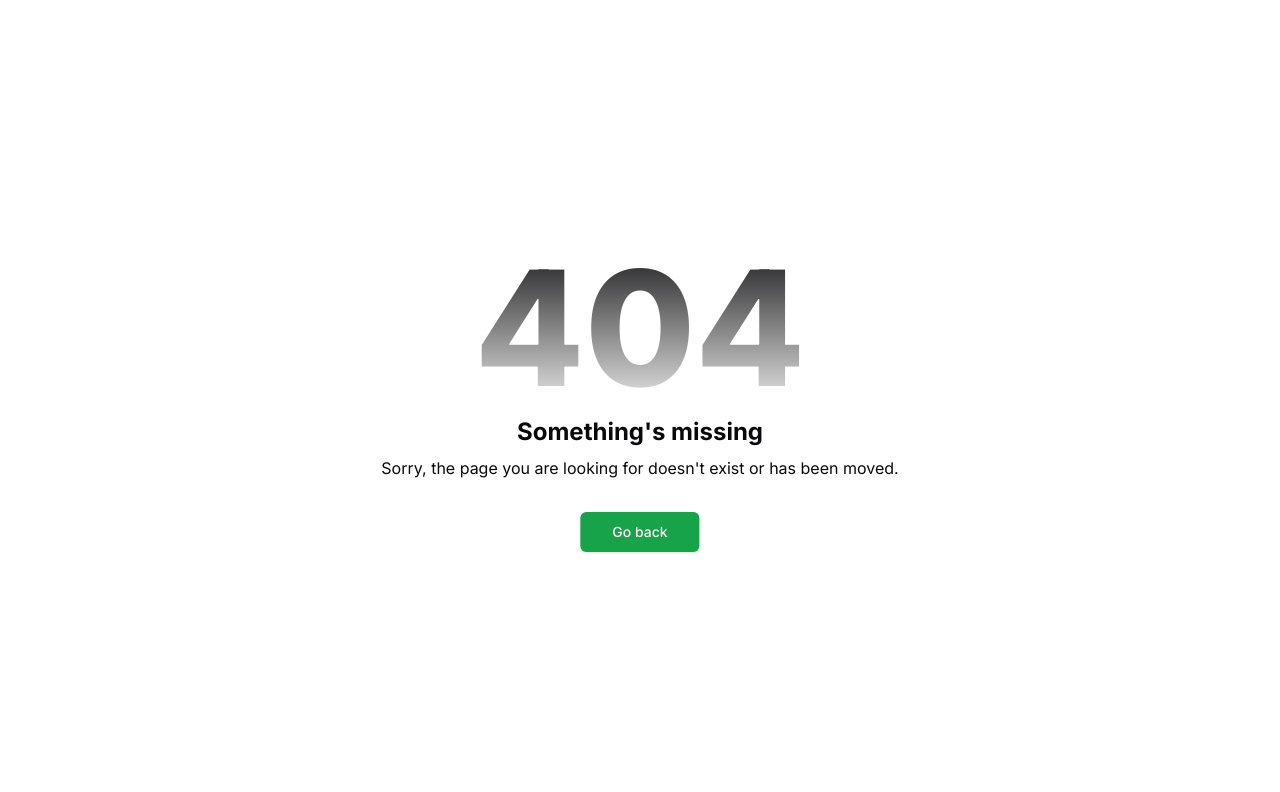
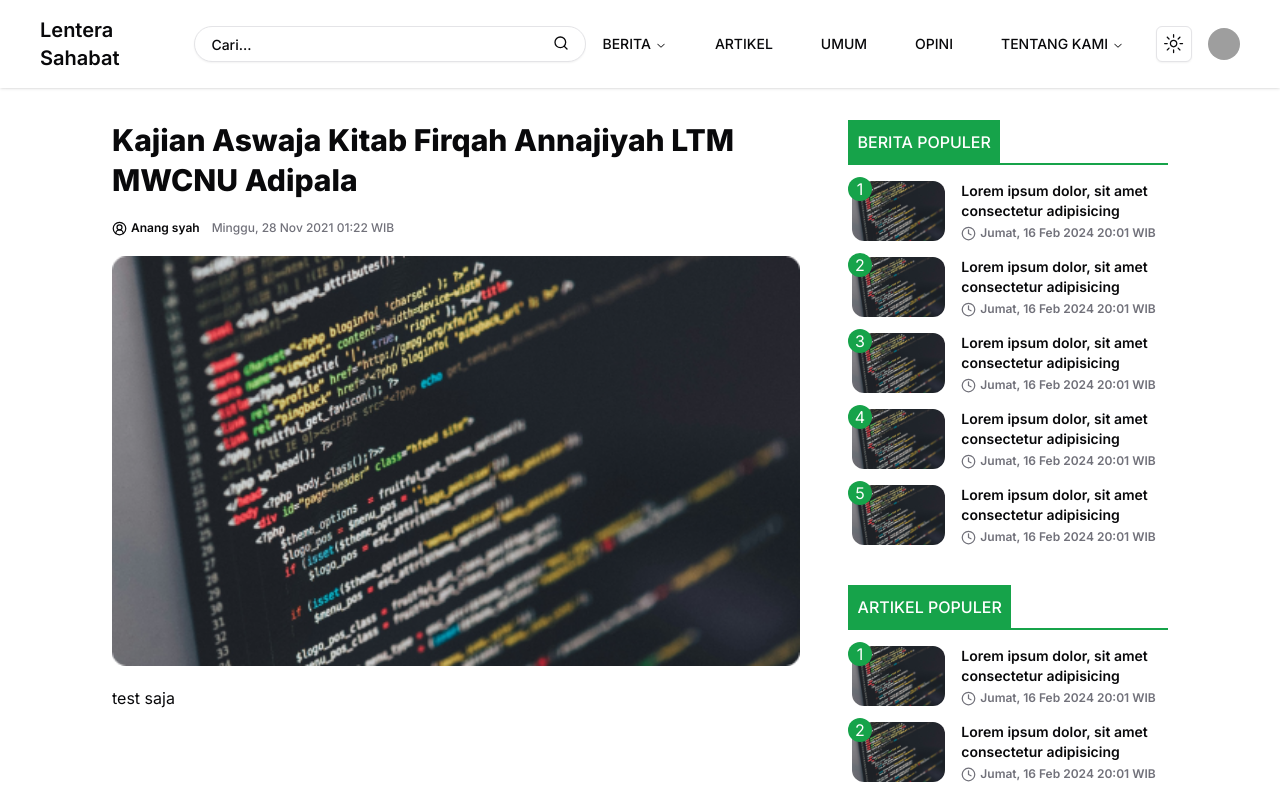
Before and after one commit to fernanda-one/lentera-fe, a Next.js app: page /umum/1 in a window 1280 px wide. Before the commit this address had no page. Shown: the top 792 px of the page. Built offline with nearby package versions, Linux system fonts and the light colour scheme; grey boxes are pictures that could not be loaded.

Commit message:
feat: add umum detail

```diff
--- /dev/null
+++ b/app/(blog)/umum/[id]/page.tsx
@@ -0,0 +1,16 @@
+import DetailCategoryBlog from '@/components/layouts/blog/DetailCategoryBlog'
+import React from 'react'
+
+const UmumDetail = () => {
+  return (
+    <DetailCategoryBlog
+      title={'Kajian Aswaja Kitab Firqah Annajiyah LTM MWCNU Adipala'}
+      imageUrl={'/blog-image1.png'}
+      creator={'Anang syah'}
+      date={'Minggu, 28 Nov 2021 01:22 WIB'}
+      description={'test saja'}
+    />
+  )
+}
+
+export default UmumDetail
```
